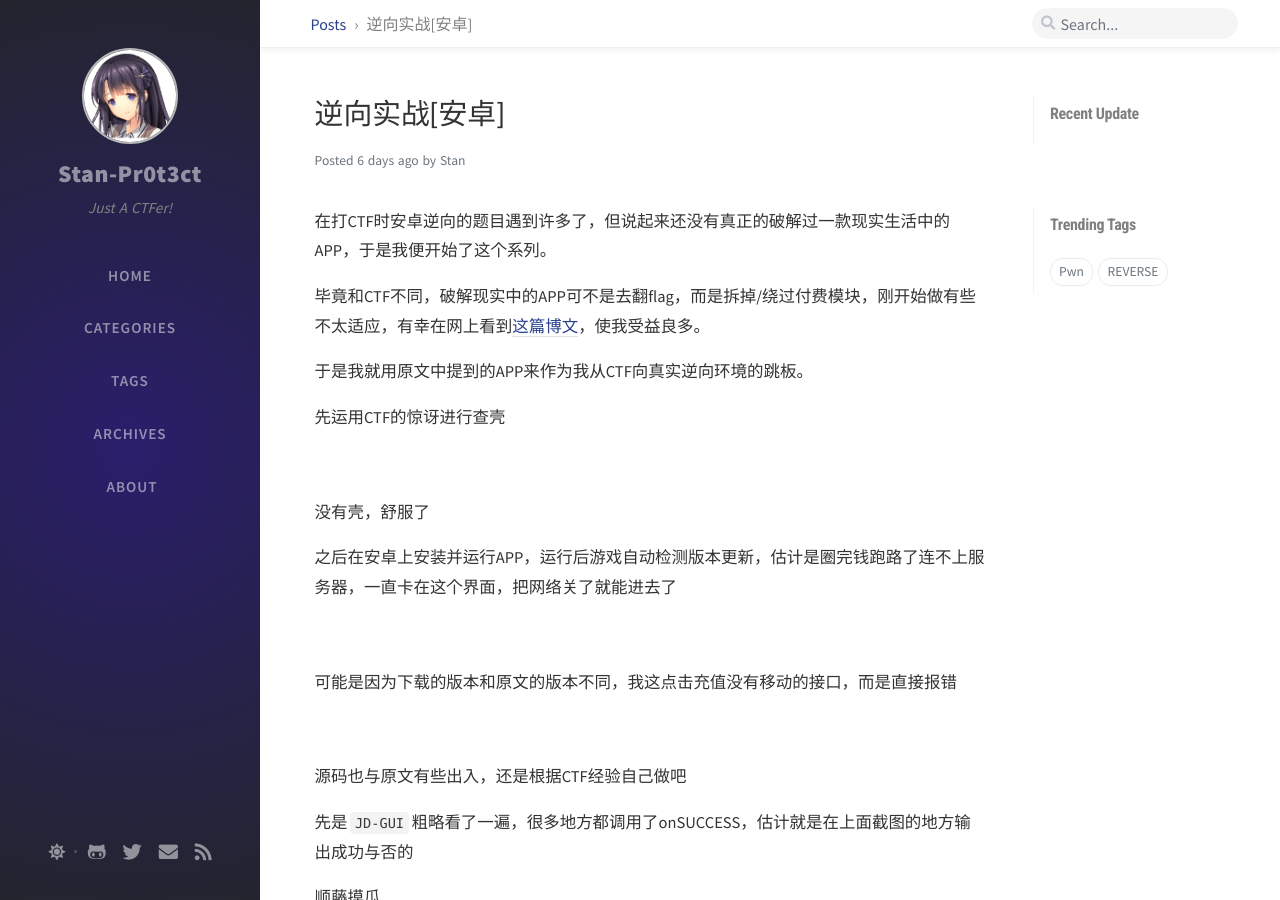
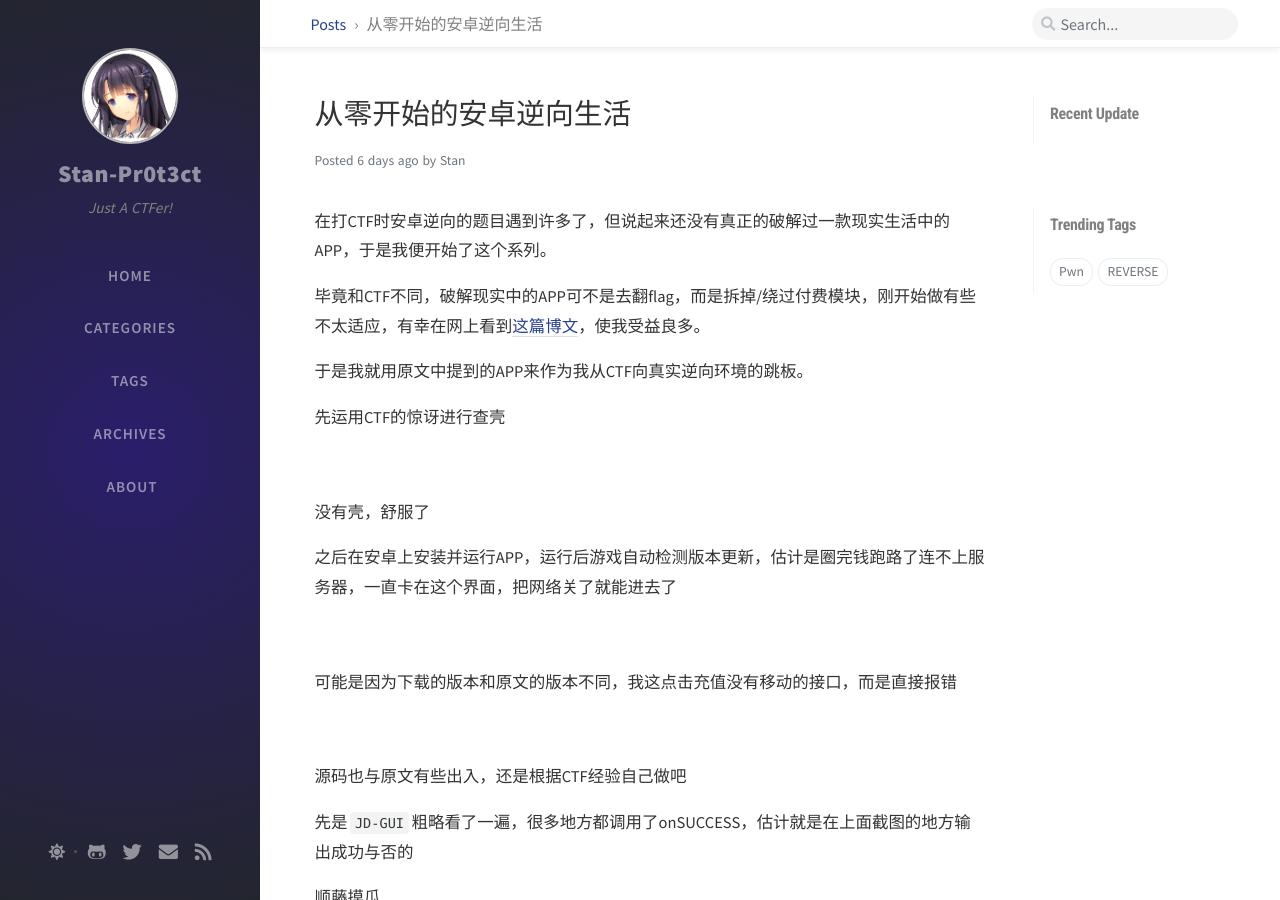
Before and after one commit to Stan-Pr0t3ct/Stan-Pr0t3ct.github.io, a Jekyll site: the page built from _posts/2020-10-01-逆向实战[安卓].md, in a window 1280 px wide and 900 px high. Built offline with Jekyll 4.4.1, drawn with Linux system fonts in a browser that asks for light colours; nearby versions of some CDN libraries; comment, search, counter and statistics services are not loaded.

Commit message:
change posts name

```diff
--- a/_posts/2020-10-01-逆向实战[安卓].md
+++ b/_posts/2020-10-01-逆向实战[安卓].md
@@ -1,8 +1,8 @@
 ---
-title: 逆向实战[安卓]
+title: 从零开始的安卓逆向生活
 author: Stan
 date: 2020-10-01 22:34:42 +0800
-categories: [逆向实战,安卓]
+categories: [实战,安卓逆向]
 tags: [REVERSE]
 
 ---
```
